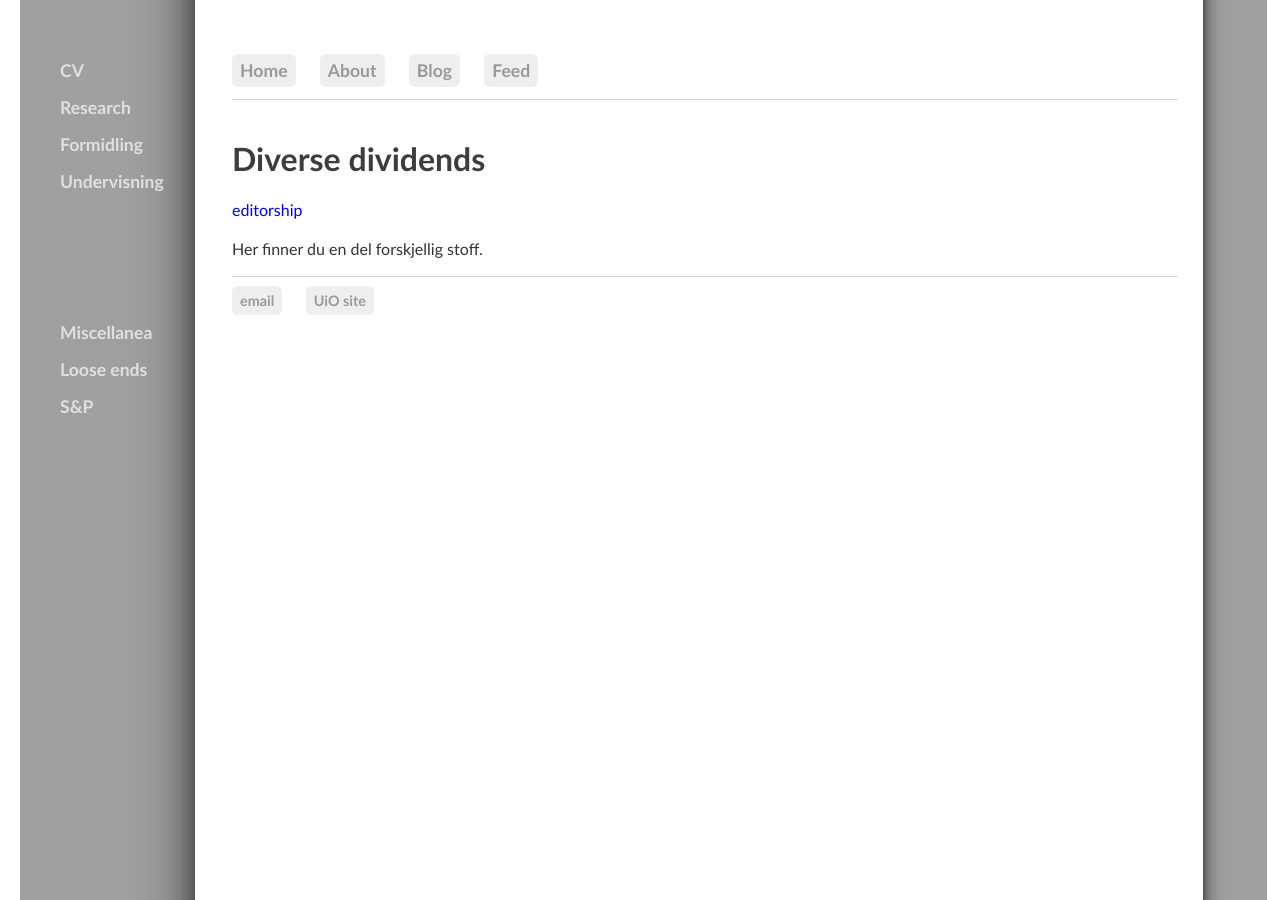
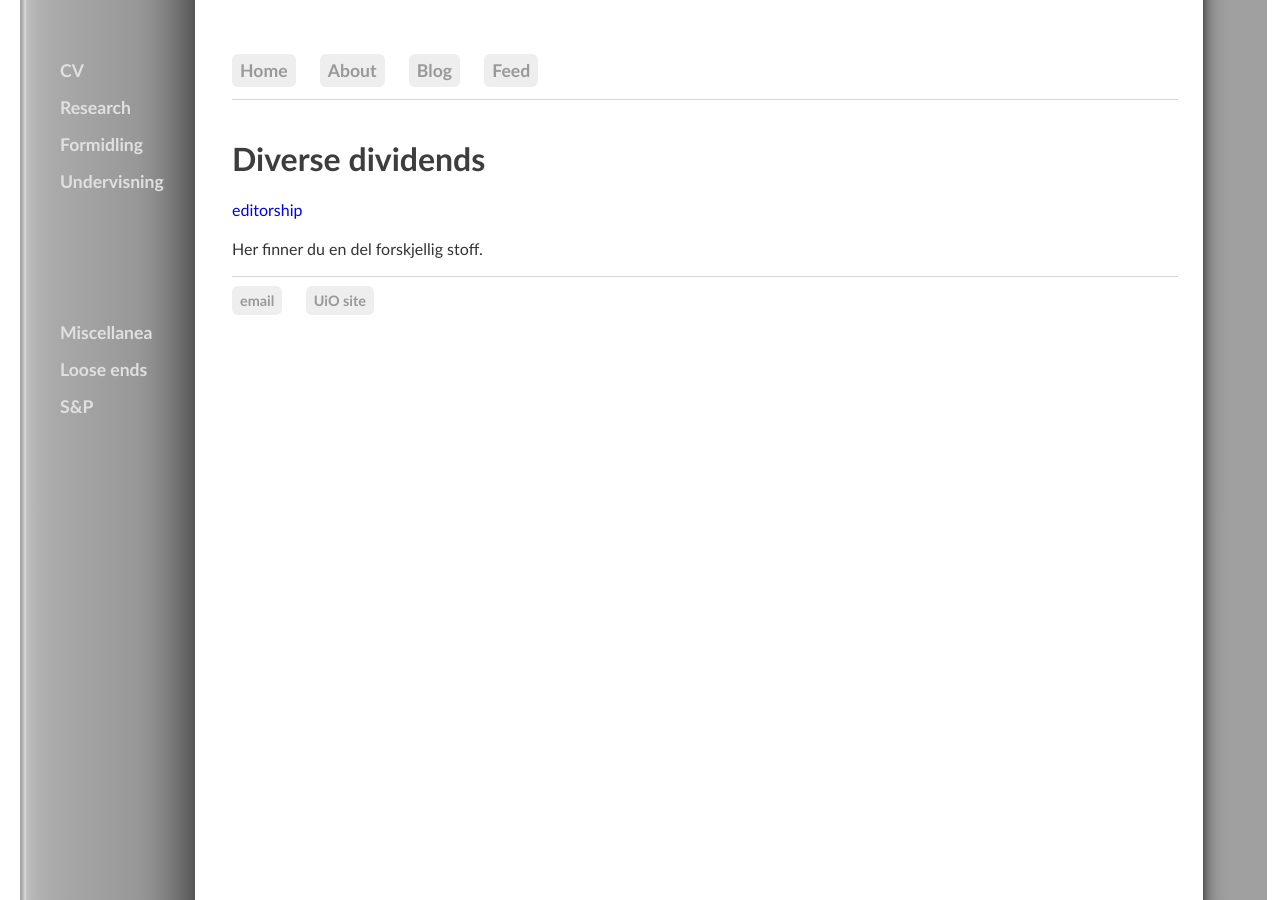
Before and after one commit to kjelljs/kjelljs.github.io, a Jekyll site: the page built from misc/index.html, in a window 1280 px wide. Built offline with Jekyll 4.4.1, drawn with Linux system fonts in a browser that asks for light colours.

Commit message:
Update main.css

```diff
--- a/css/main.css
+++ b/css/main.css
@@ -33,7 +33,7 @@ sidenav {
   z-index: 1;
   top: 0;
   left: 0;
-  background: linear-gradient(to right, #a0a0a0, 92%, #555);
+  background: linear-gradient(to right, #a0a0a0, 2%, #e0e0e0, 4%, #a0a0a0, 86%, #555);
   overflow-x: hidden;
   padding-top: 36px;
   font-family: Optima, Candara, Calibri, Arial, sans-serif;
```
